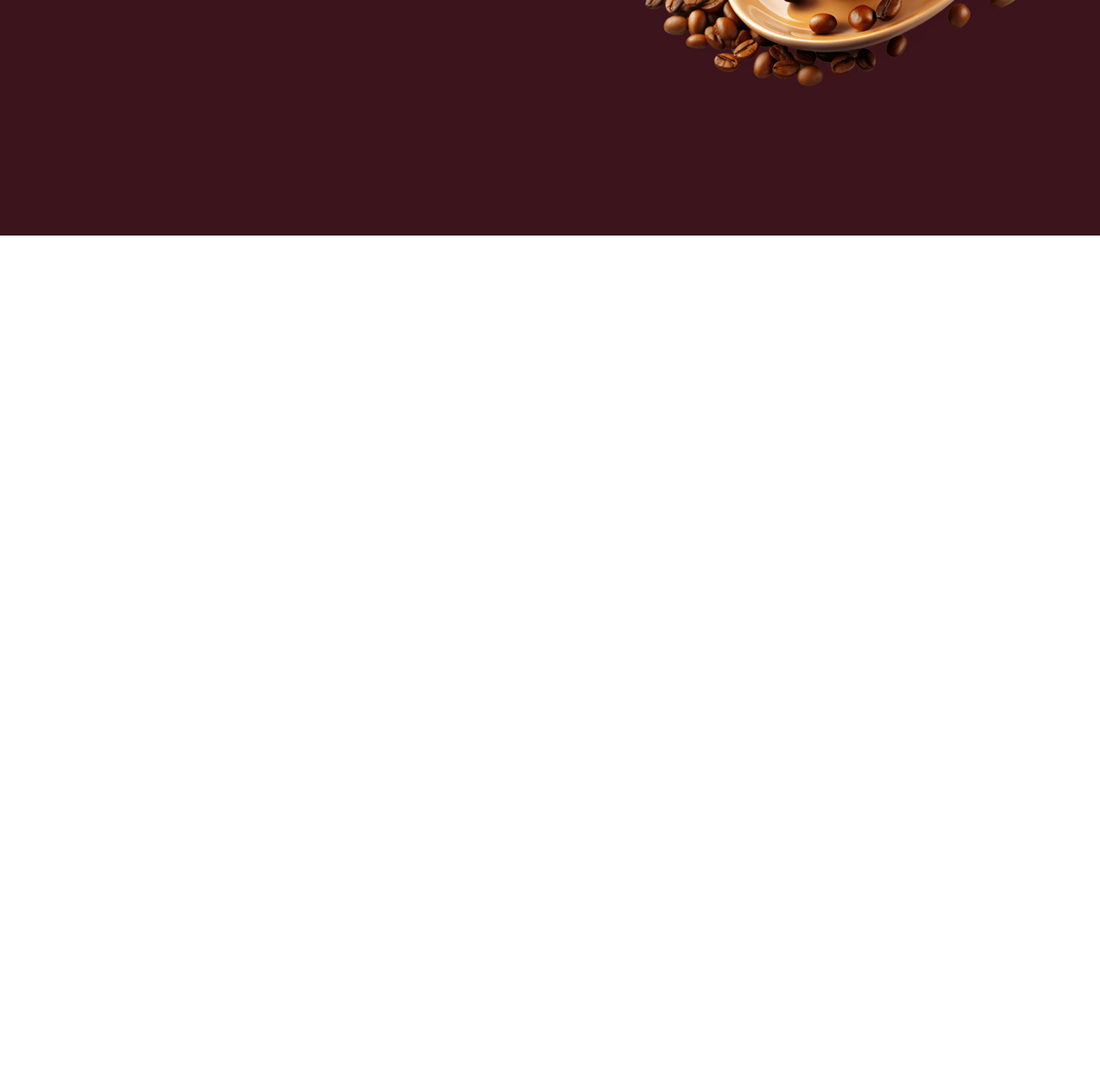
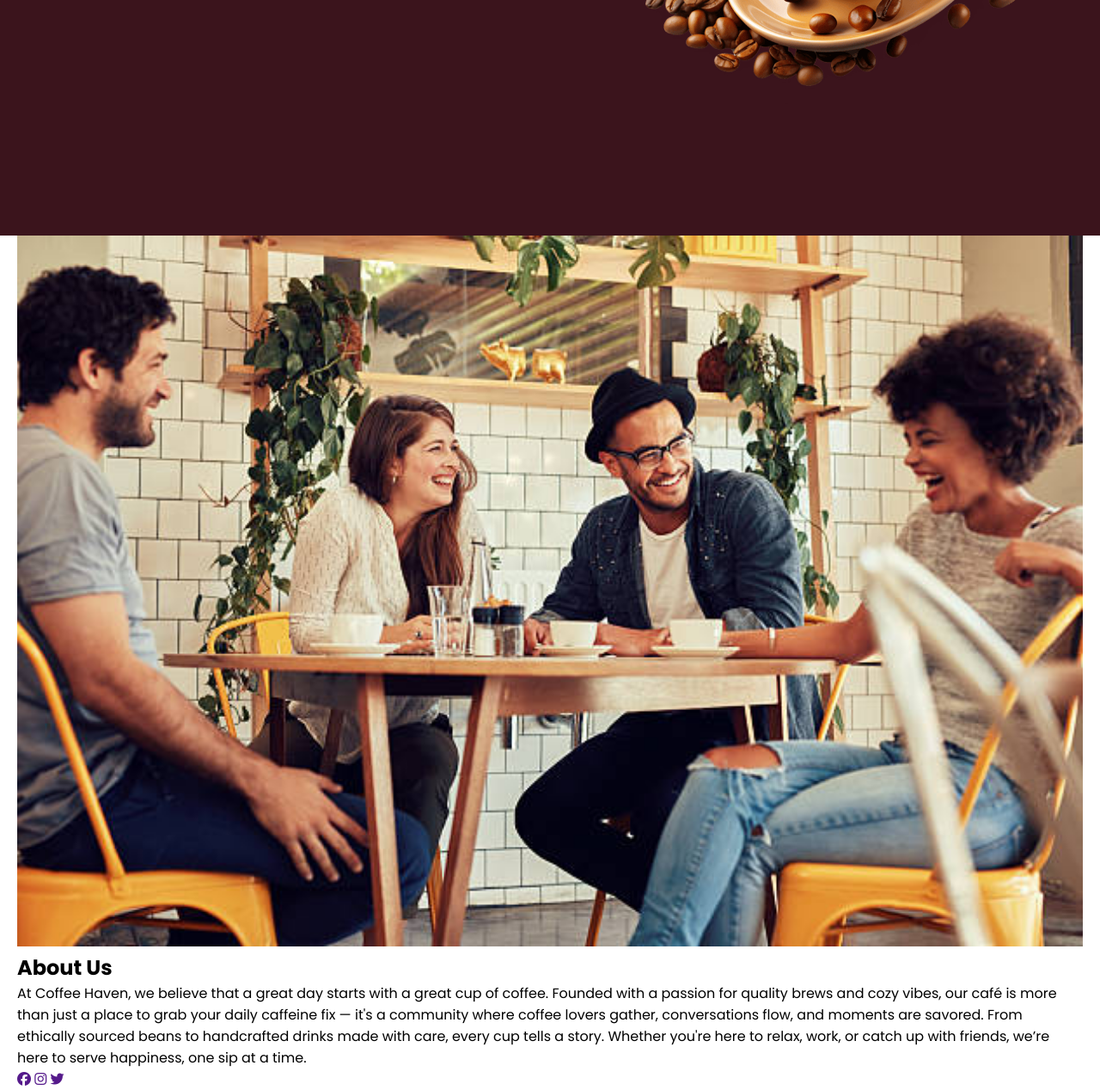
Before and after one commit to dwathsala/Coffee-Website, a plain HTML site: page index.html in a window 1280 px wide. Shown: the part 526-1794 px from the top of the page at 86% size. Before the commit the page ends 800 px from the top, so only its background shows below. Drawn offline with Linux system fonts and the light colour scheme; a web font is replaced by a local one.

Commit message:
about section

```diff
--- a/index.html
+++ b/index.html
@@ -45,6 +45,7 @@
     </header>
 
     <main>
+        <!--Hero section-->
         <section class="hero-section">
           <div class="section-content">
 
@@ -67,6 +68,31 @@
             </div>
           </div>
         </section>
+
+        <!--About Section-->
+        <section class="about-section">
+            <div class="section-content">
+                <div class="about-image-wrapper">
+                    <img src="images/about-image1.jpg" alt="About image" class="about-image">
+                </div>
+
+                <div class="about-details">
+                    <h2 class="section-title">About Us</h2>
+                    <p class="text">At Coffee Haven, we believe that a great day starts with a great cup of coffee. Founded with a passion for quality brews and cozy vibes, our café is more than just a place to grab your daily caffeine fix — it's a community where coffee lovers gather, conversations flow, and moments are savored. From ethically sourced beans to handcrafted drinks made with care, every cup tells a story. Whether you're here to relax, work, or catch up with friends, we’re here to serve happiness, one sip at a time.</p>
+                    <div class="social-link-list">
+                        <a href="" class="social-link">
+                            <i class="fa-brands fa-facebook"></i>
+                        </a>
+                        <a href="" class="social-link">
+                            <i class="fa-brands fa-instagram"></i>
+                        </a>
+                        <a href="" class="social-link">
+                            <i class="fa-brands fa-twitter"></i>
+                        </a>
+                    </div>
+                </div>
+            </div>
+        </section>
     </main>
 
     <script src="script.js"></script>
```
Also changed, not shown: images/about-image1.jpg (added).
